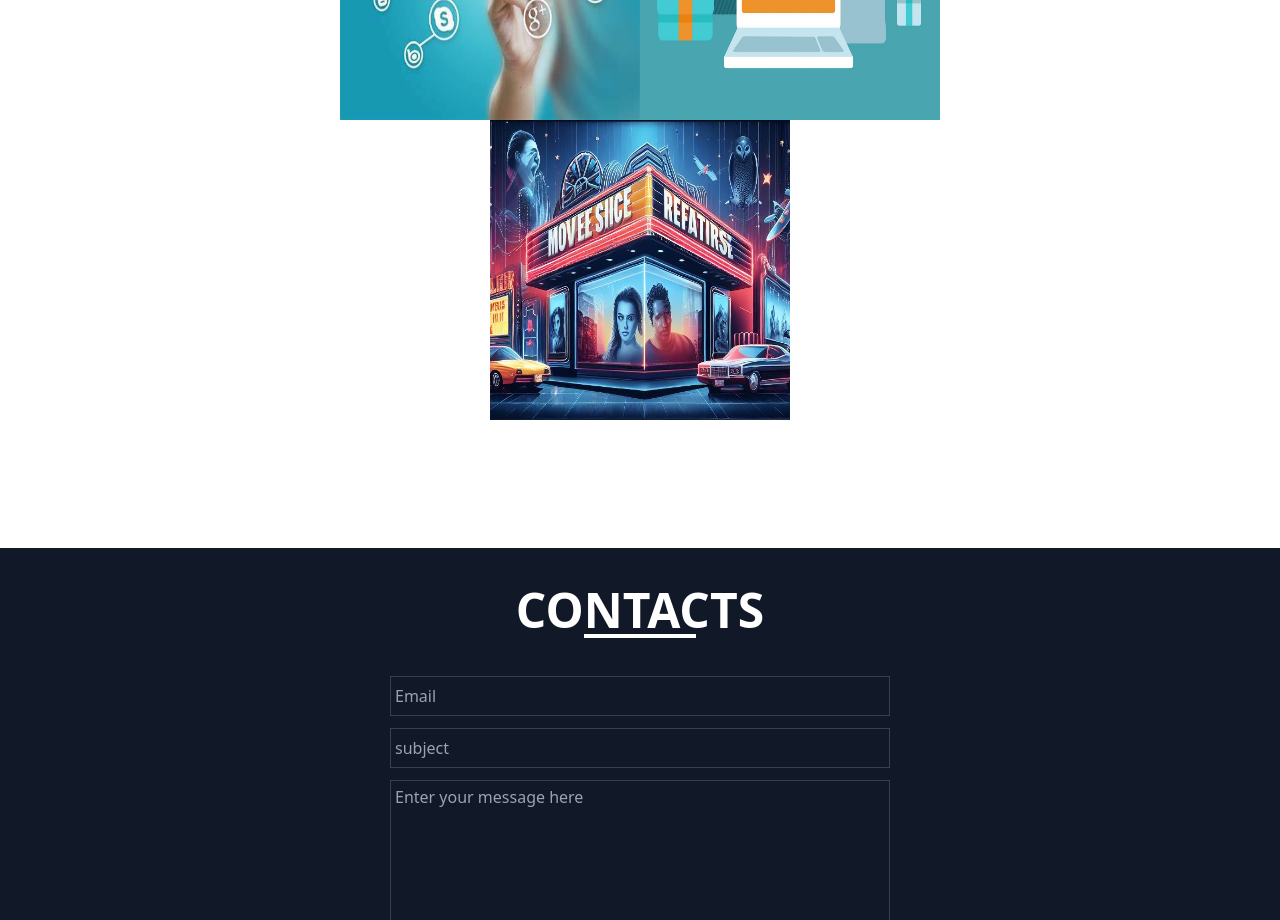
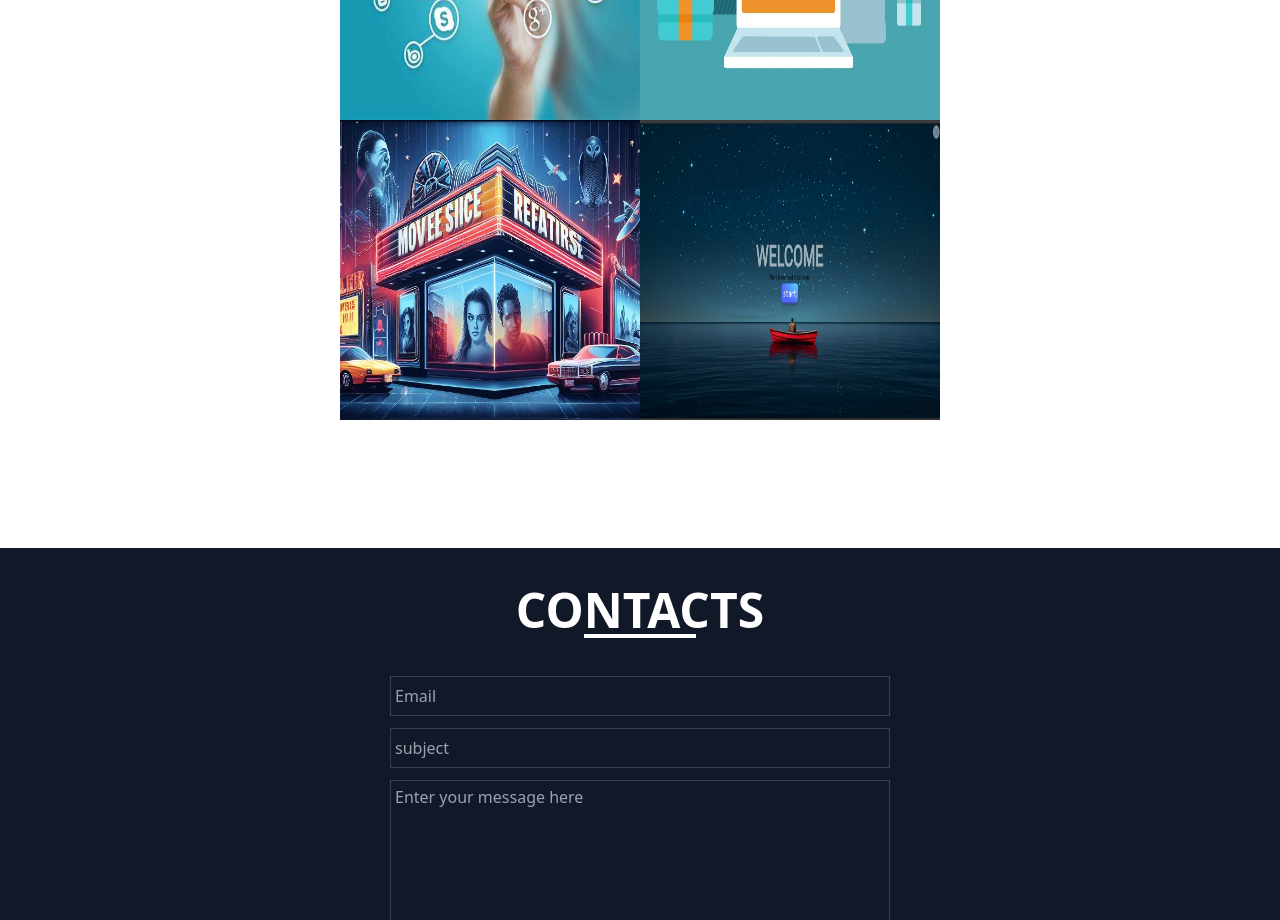
Before and after one commit to some-coder-whowantstocode/Portfolio_fullstack, a React (Vite) app in the folder client/: page / in a window 1280 px wide. Shown: the part 1940-2860 px from the top of the page. Built offline with nearby package versions, Linux system fonts and the light colour scheme.

Commit message:
added chat app

```diff
--- a/client/src/components/Projects.jsx
+++ b/client/src/components/Projects.jsx
@@ -3,6 +3,7 @@ import Project from '../ComponentParts/ProjectComponent/Project'
 import socially from '../assets/socialmedia.jfif'
 import byapar from '../assets/e-commerese.webp'
 import movie from '../assets/movie.jpg'
+import chatapp from '../assets/chat-app.jpeg'
 import { AnimatePresence,motion} from 'framer-motion'
 import { Animationleft } from '../utils/Animations'
 import { PROJECT, Responsive } from '../Store'
@@ -60,6 +61,13 @@ const Projects = () => {
         MovieDB is a web application that I created using React.js,and CSS. It lets users search and explore details related to any movie and TV series, such as genres, ratings, reviews, cast, crew, trailers, etc. It uses TMDB API to deliver a fast and smooth user experience. MovieDB showcases my skills and knowledge in front-end web development, JavaScript frameworks, and responsive web design.
         `,
         link:'https://some-coder-whowantstocode.github.io/tmdbclone/#/'
+      },
+      {name:"Instant Group",
+        image:chatapp,
+        type:["FULLSTACK","ALL","REACTJS"],
+        description:`Instant Chat is a real-time chat application that leverages the power of the MERN stack (MongoDB, Express.js, React, Node.js) and Socket.IO also it uses jest for writing test cases. One of the unique features of Instant Chat is its transient nature - it does not use a database, ensuring that no chat data persists once the session ends. This design choice prioritizes user privacy and makes each chat session a unique experience. The application allows users to create chat rooms and handles all edge cases to ensure a smooth and enjoyable user experience.
+        `,
+        link:'https://instant-chat-ay6x.onrender.com/'
       },
     ]
 
```
Also changed, not shown: client/src/assets/chat-app.jpeg (added).
